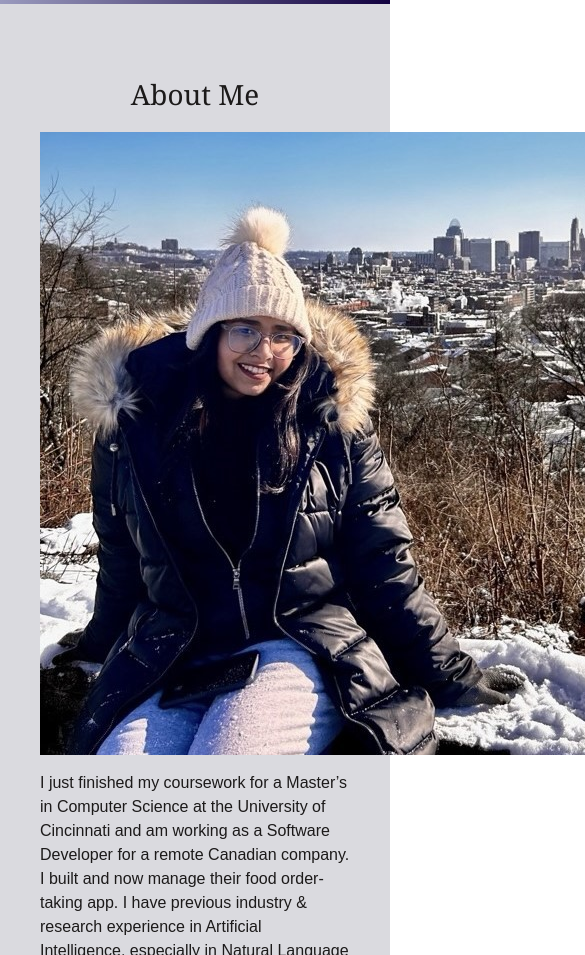
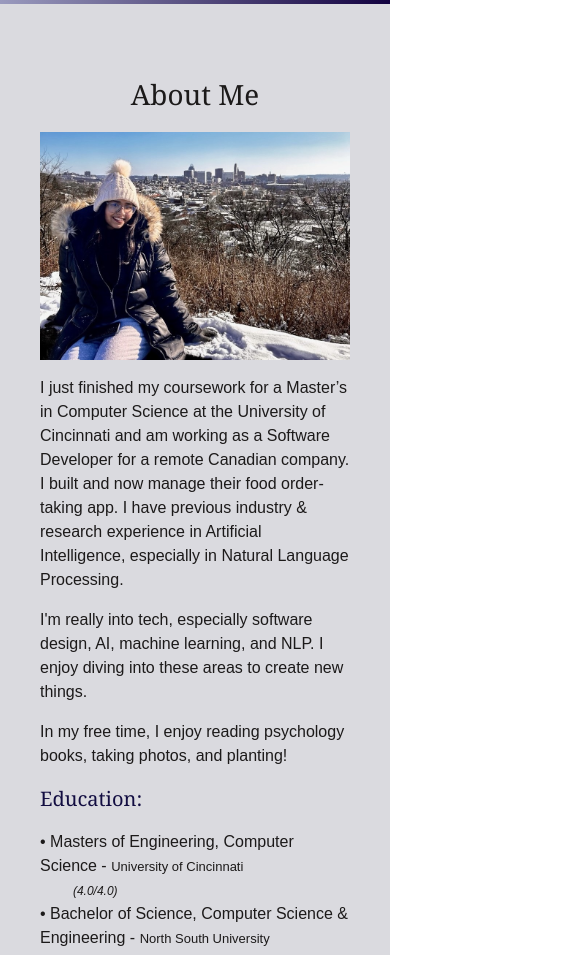
Before and after one commit to NaziaToma/NaziaToma.github.io, a plain HTML site: page index.html in a window 390 px wide. Shown: the part 840-1795 px from the top of the page, 585 px wide, since content can reach past the window. Drawn offline with nearby package versions, Linux system fonts and the light colour scheme.

Commit message:
fixed phone screen responsiveness issue

```diff
--- a/index.html
+++ b/index.html
@@ -84,7 +84,8 @@
                 <p class="fs-1">About Me  </p>
         </div>
         <div class="about-me-part">
-            <img src="img/Nazia pp1.jpg" class="col-md-6 float-md-end mb-3 ms-md-3" alt="...">
+
+            <img src="img/Nazia pp1.jpg" class="col-md-6 float-md-end mb-3 ms-md-3 img-fluid" alt="...">
 
             <p>
                 I just finished my coursework for a Master’s in Computer Science at the University of Cincinnati and am working as a Software Developer for a remote Canadian company. I built and now manage their food order-taking app. I have previous industry & research experience in Artificial Intelligence, especially in Natural Language Processing.
```
